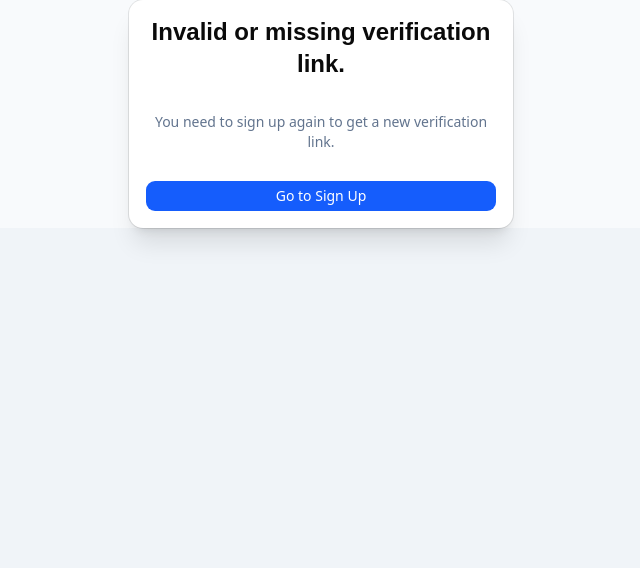
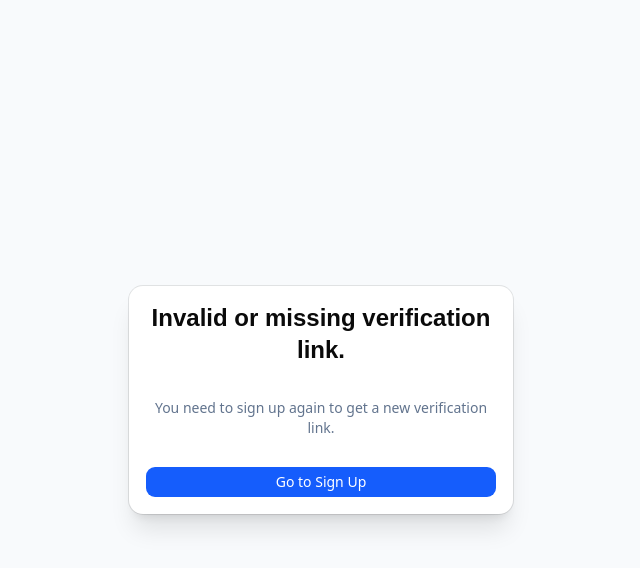
Before and after one commit to BhagyashreeSethiya/MindSync-App, a React app in the folder frontend/: page /verify-email in a window 1280 px wide. Shown: the top 568 px of the page, without its empty margins (319-959 px from the left). Built offline with nearby package versions, Linux system fonts and the light colour scheme; the HTML template or start-up script is replaced by a standard one.

Commit message:
fixed typos

```diff
--- a/frontend/src/pages/ResetPassword.jsx
+++ b/frontend/src/pages/ResetPassword.jsx
@@ -14,7 +14,7 @@
     const [newPassword, setNewPassword] = useState("");
     const [confirmPassword, setConfirmPassword] = useState("");
     const [showPassword, setShowPassword] = useState(false);
-    const [loading, setLoading] = use(false);
+    const [loading, setLoading] = useState(false);
     const [message, setMessage] = useState({ type: "", text: ""});
     const [resetSuccess, setResetSuccess] = useState(false);
 
--- a/frontend/src/pages/VerifyEmail.jsx
+++ b/frontend/src/pages/VerifyEmail.jsx
@@ -31,7 +31,7 @@
                 const data = await response.json();
 
                 if(response.ok){
-                    setStatus("Success");
+                    setStatus("success");
                     setMessage("✅ Email verified successfully!");
 
                     //2.5 sec baad automaticall login p behej dte h
@@ -51,7 +51,7 @@
     }, [token, navigate]);
 
     return (
-        <div className="mih-h-screen flex items-center justify-center bg-slate-50 px-4">
+        <div className="min-h-screen flex items-center justify-center bg-slate-50 px-4">
             <Card className="w-full max-w-sm shadow-xl border-slate-200 bg-white text-center">
                 <CardHeader>
                     <CardTitle className="text-2xl font-bold">{message}</CardTitle>
```
